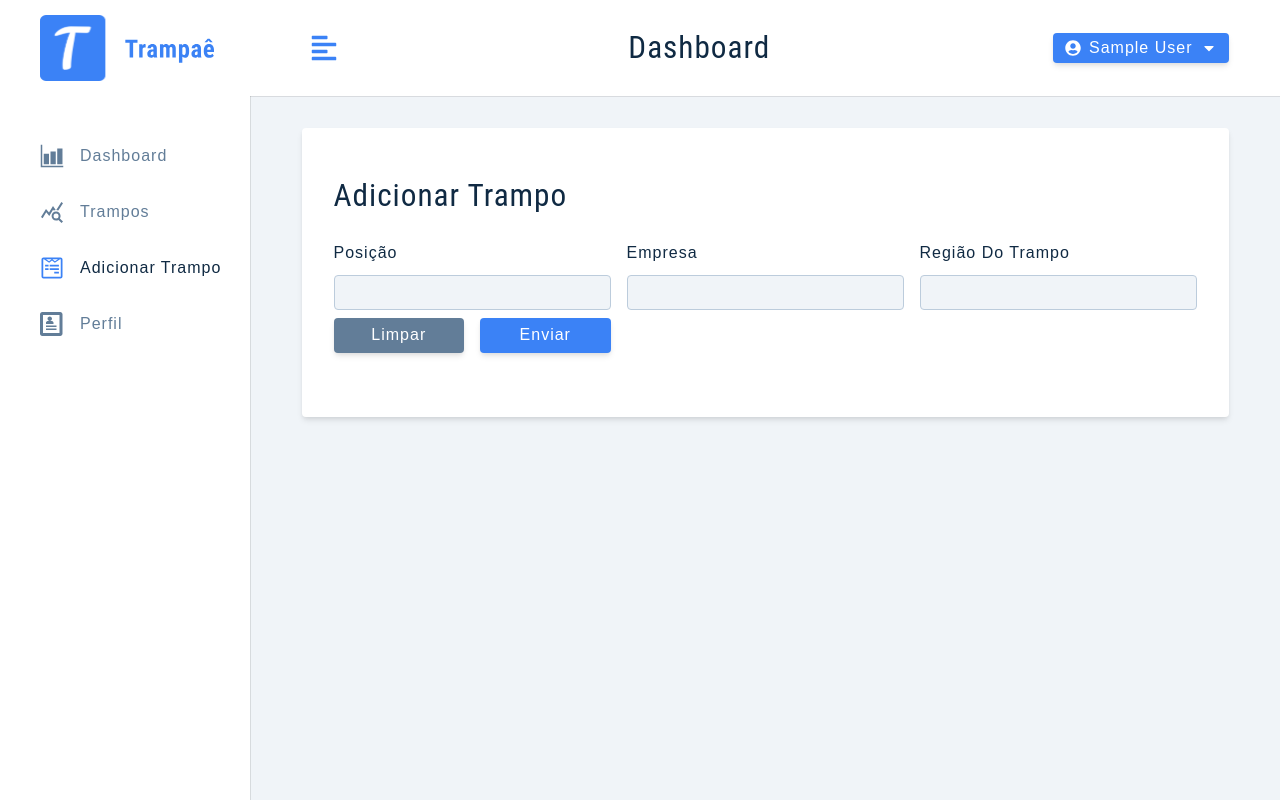
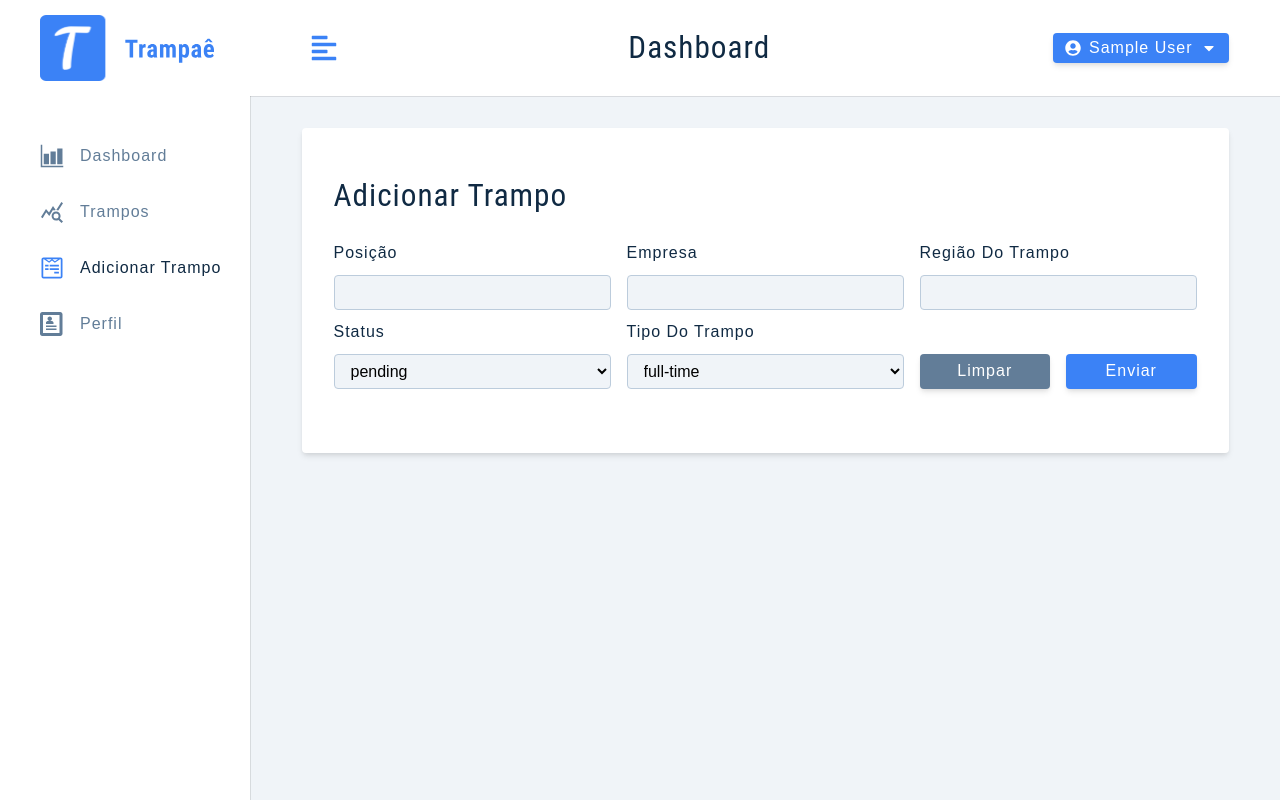
Before and after one commit to Lutefd/Trampae, a React (Create React App) app: page /add-job in a window 1280 px wide. Built offline with nearby package versions, Linux system fonts and the light colour scheme; sample sign-in values are in the browser's storage.

Commit message:
add form row select

```diff
--- /dev/null
+++ b/src/components/FormRowSelect.js
@@ -0,0 +1,26 @@
+const FormRowSelect = ({ labelText, name, value, handleChange, list }) => {
+  return (
+    <div className="form-row">
+      <label htmlFor={name} className="form-label">
+        {labelText || name}
+      </label>
+      <select
+        name={name}
+        value={value}
+        id={name}
+        onChange={handleChange}
+        className="form-select"
+      >
+        {list.map((itemValue, index) => {
+          return (
+            <option key={index} value={itemValue}>
+              {itemValue}
+            </option>
+          );
+        })}
+      </select>
+    </div>
+  );
+};
+
+export default FormRowSelect;
--- a/src/components/index.js
+++ b/src/components/index.js
@@ -3,4 +3,5 @@
 import Navbar from './Navbar';
 import SmallSidebar from './SmallSidebar';
 import BigSidebar from './BigSidebar';
-export { Logo, FormRow, Navbar, SmallSidebar, BigSidebar };
+import FormRowSelect from './FormRowSelect';
+export { Logo, FormRow, Navbar, SmallSidebar, BigSidebar, FormRowSelect };
--- a/src/pages/dashboard/AddJob.js
+++ b/src/pages/dashboard/AddJob.js
@@ -1,4 +1,4 @@
-import { FormRow } from '../../components';
+import { FormRow, FormRowSelect } from '../../components';
 import Wrapper from '../../assets/wrappers/DashboardFormPage';
 import { useSelector, useDispatch } from 'react-redux';
 import { toast } from 'react-toastify';
@@ -62,9 +62,20 @@
             handleChange={handleJobInput}
           />
           {/* job status */}
-
+          <FormRowSelect
+            name="status"
+            value={status}
+            handleChange={handleJobInput}
+            list={statusOptions}
+          />
           {/* job type */}
-
+          <FormRowSelect
+            name="jobType"
+            labelText="Tipo do Trampo"
+            value={jobType}
+            handleChange={handleJobInput}
+            list={jobTypeOptions}
+          />
           {/* btn container */}
           <div className="btn-container">
             <button
```
